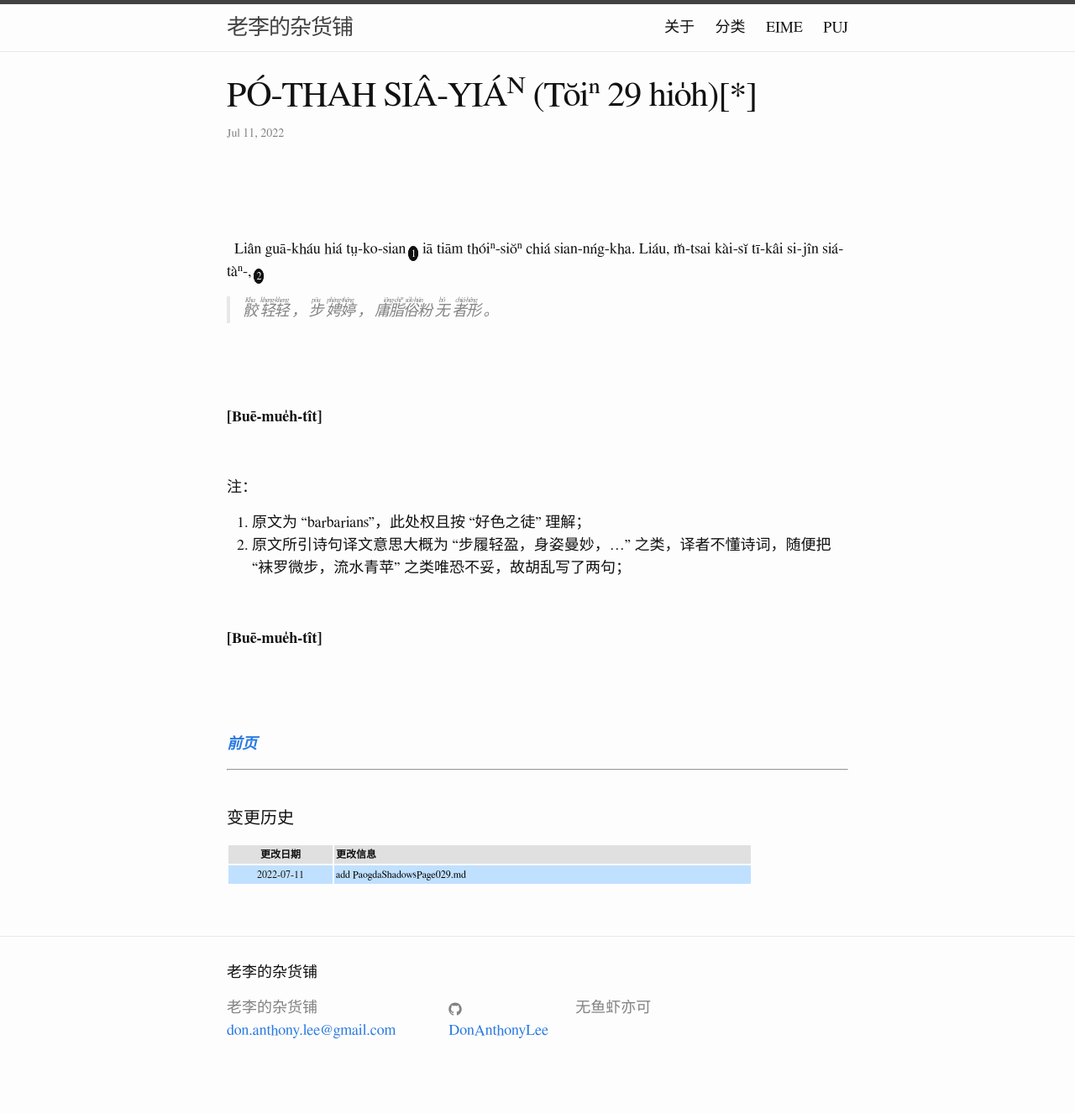
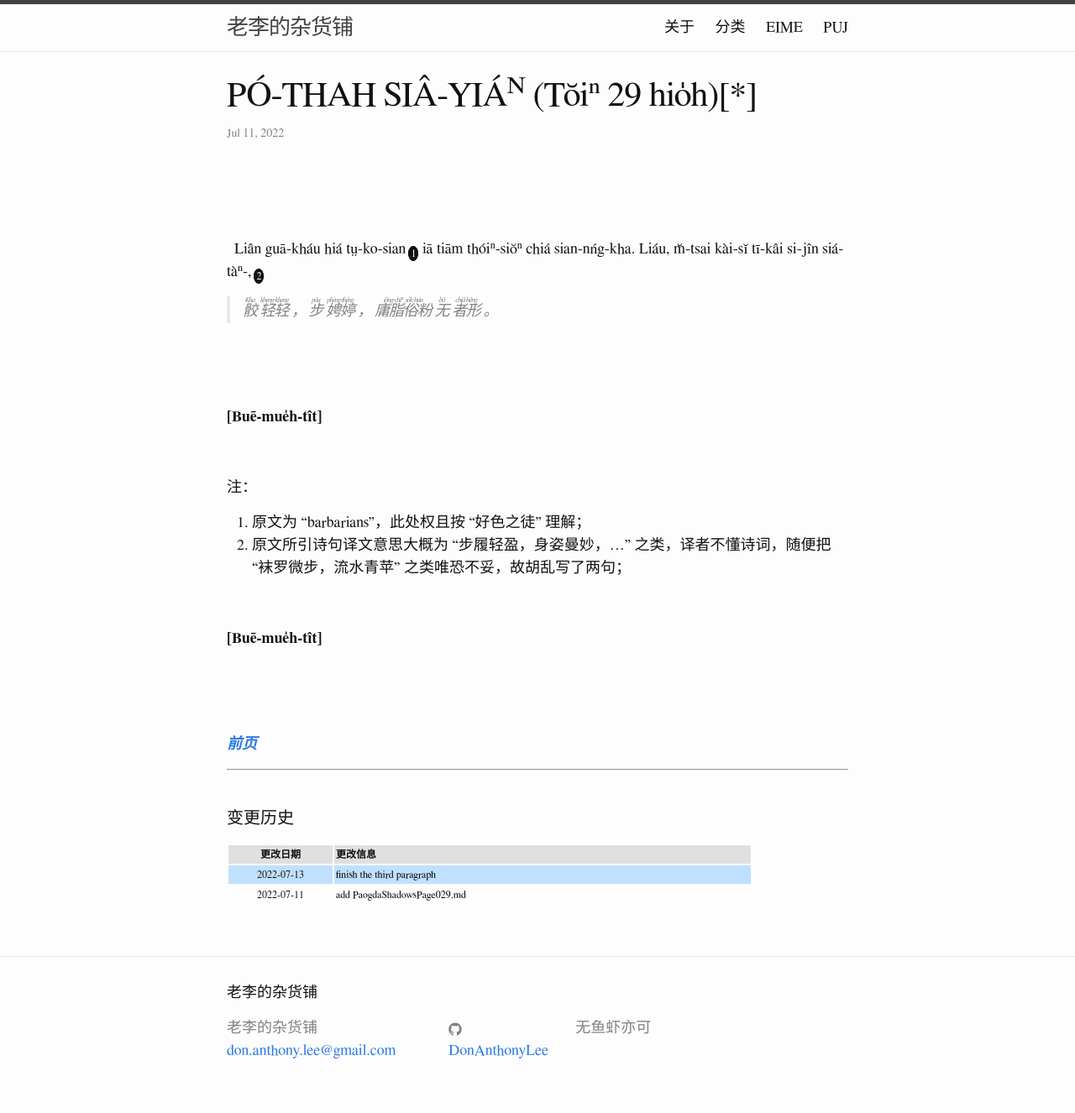
Before and after one commit to DonAnthonyLee/DonAnthonyLee.github.io, a Jekyll site: the page built from docs/puj/PagodaShadowsPage029.md, in a window 1280 px wide. Shown: the whole page at 84% size. Built offline with Jekyll 4.4.1, drawn with Linux system fonts in a browser that asks for light colours; some web fonts are replaced; before the commit the page ends 1302 px from its top, so only the background shows below that.

Commit message:
update changelog of PagodaShadowsPage029.md (IGNORE_CHANGELOG)

```diff
--- a/docs/puj/PagodaShadowsPage029.md
+++ b/docs/puj/PagodaShadowsPage029.md
@@ -98,4 +98,5 @@
 
 | 更改日期 | 更改信息 |
 | --- | --- |
+| 2022-07-13 | <a href="https://github.com/DonAnthonyLee/DonAnthonyLee.github.io/commit/414ca9ad4dbe6cf7768f73233c2a2c0daf2f9d99" target="_blank">finish the third paragraph</a> |
 | 2022-07-11 | <a href="https://github.com/DonAnthonyLee/DonAnthonyLee.github.io/commit/476d0de1787c76416496c7722a2167dfaaefa90d" target="_blank">add PaogdaShadowsPage029.md</a> |
```
